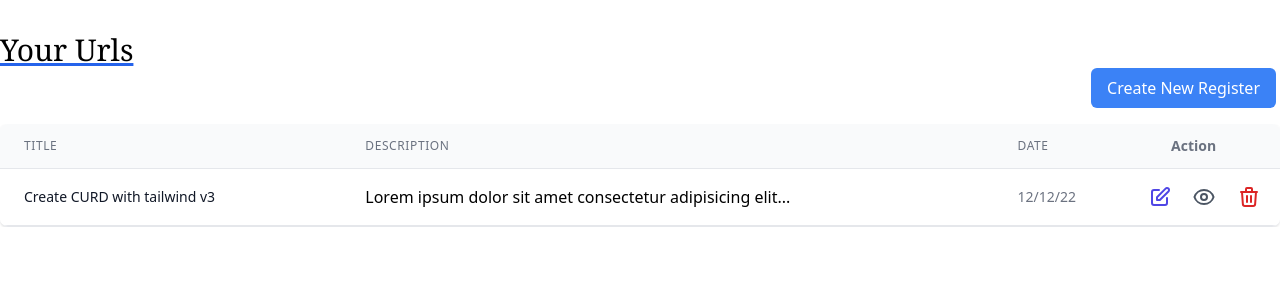
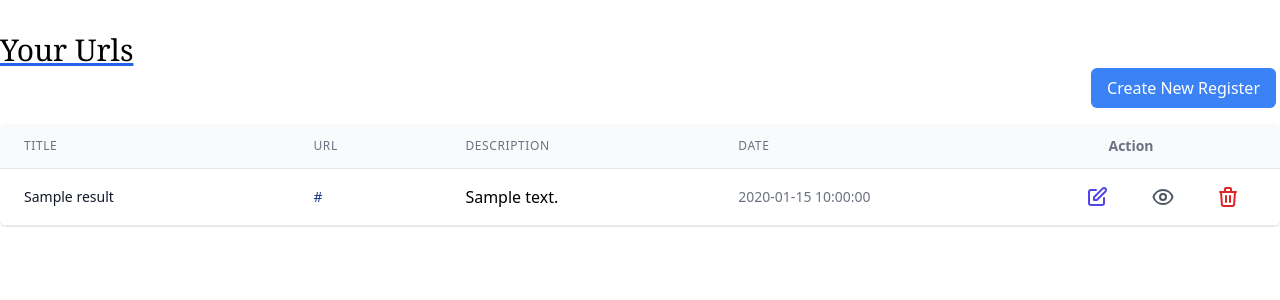
Before and after one commit to DaliGabriel/UrlSave, a PHP site: the page made by views/components/post_table.php in a window 1280 px wide. Shown: the top 300 px of the page. Run offline with PHP 8.4, Linux system fonts and the light colour scheme; tables that the repository leaves empty or names only in its code hold one stand-in row (values such as "Sample post"); the template is opened without the code that fills it: most values are stand-ins (such as "Sample title", 1, 10 or a date in 2020); some libraries are stand-ins or nearby versions.

Commit message:
show tables added

```diff
--- a/database/Connection.php
+++ b/database/Connection.php
@@ -4,7 +4,7 @@ require_once("config.php");
 
 
 try {
-  $conn = new PDO("mysql:host=".HOST.";dbname=".DB, USER, PASS);
+  $conn = new PDO("mysql:host=".HOST.";dbname=".DB, USER, PASS,array(PDO::MYSQL_ATTR_INIT_COMMAND => "SET NAMES utf8"));
 } catch (PDOException $e) {
   die('Connection Failed: ' . $e->getMessage());
 }
--- a/views/components/create_post.php
+++ b/views/components/create_post.php
@@ -76,8 +76,10 @@ if (!isset($_SESSION['user_id'])) {
                   <!--formaction make work another button redirect -->
                   <button
                   type="submit"
-                  formaction="/crud_php_sql/views/index.php"
-                    class="px-6 py-2 text-sm font-semibold text-gray-100 bg-red-400 rounded-md shadow-md hover:bg-red-600 focus:outline-none focus:border-red-900 focus:ring ring-red-300">
+                  value="cancel"
+                  onClick="document.location.href='http://localhost/crud_php_sql/views/index.php';"
+                  class="px-6 py-2 text-sm font-semibold text-gray-100 bg-red-400 rounded-md shadow-md hover:bg-red-600 focus:outline-none focus:border-red-900 focus:ring ring-red-300"
+                  >
                     Cancel
                   </button>
 
--- a/views/components/post_table.php
+++ b/views/components/post_table.php
@@ -36,6 +36,11 @@
 
                     <th
                         class="px-6 py-3 text-xs font-medium leading-4 tracking-wider text-left text-gray-500 uppercase border-b border-gray-200 bg-gray-50">
+                        Url
+                    </th>
+
+                    <th
+                        class="px-6 py-3 text-xs font-medium leading-4 tracking-wider text-left text-gray-500 uppercase border-b border-gray-200 bg-gray-50">
                         Description
                     </th>
 
@@ -52,19 +57,36 @@
             </thead>
 
             <tbody class="bg-white">
+
+                <!-- Fetch Database and show all posts -->
+                <?php
+                    foreach($results as $result){
+                ?>
+
                 <tr>
 
+                    <!--Show the title post-->
                     <td class="px-6 py-4 whitespace-no-wrap border-b border-gray-200">
-                        <div class="text-sm leading-5 text-gray-900">Create CURD with tailwind v3
+                        <div class="text-sm leading-5 text-gray-900">
+                             <?php echo $result -> title?>
                         </div>
                     </td>
 
+                    <!--Show Url links-->
                     <td class="px-6 py-4 whitespace-no-wrap border-b border-gray-200">
-                        <p>Lorem ipsum dolor sit amet consectetur adipisicing elit...</p>
+                        <div class="text-sm leading-5 text-blue-900">
+                             <a href="<?php echo $result -> url?>" target="_blank"><?php echo $result -> url?></a>
+                        </div>
                     </td>
 
+                    <!--Show Description-->
+                    <td class="px-6 py-4 whitespace-no-wrap border-b border-gray-200">
+                        <p><?php echo $result -> description?></p>
+                    </td>
+
+                    <!--Show Date-->
                     <td class="pr-8 py-4 text-sm leading-5 text-gray-500 whitespace-no-wrap border-b border-gray-200">
-                        <span>12/12/22</span>
+                        <span><?php echo $result -> date?></span>
                     </td>
 
                     <!-- Edit icon -->
@@ -102,7 +124,12 @@
                         </td>
                 </tr>
 
-                <!--end -->
+                <?php
+                    }
+                ?>
+                <!-- Close for each -->
+
+                <!--end table-->
             </tbody>
             </table>
         </div>
--- a/views/index.php
+++ b/views/index.php
@@ -1,6 +1,6 @@
 
 <?php
-session_start();
+require('../controller/show_post.php');
 if (!isset($_SESSION['user_id'])) {
     header('location: ./login.php');
 }
```
Also changed, not shown: controller/show_post.php (added, +9 -0 lines).
